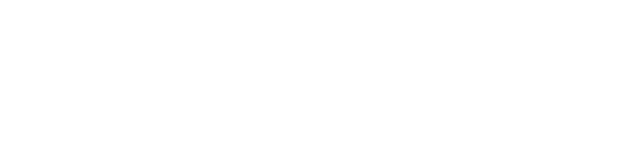
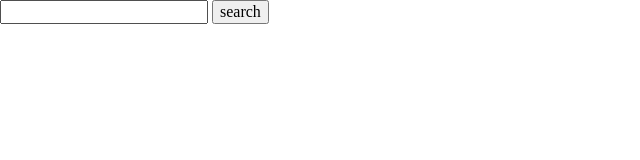
Before and after one commit to henhalvor/weather-app, a website: page index.html in a window 1280 px wide. Shown: the whole page, without its empty margins (0-640 px from the left). Drawn offline with Linux system fonts and the light colour scheme; files that its build step writes are made by us from their sources.

Commit message:
move index.html to root

```diff
--- a/public/index.html
+++ b/index.html
@@ -9,7 +9,12 @@
     <title>Weather App</title>
   </head>
   <body>
-    <div id="app"></div>
+    <div id="app">
+      <div class="searchbar">
+        <input type="text">
+        <button id="search-btn">search</button>
+      </div>
+    </div>
     <script type="module" src="../src/main.js"></script>
   </body>
 </html>
```
